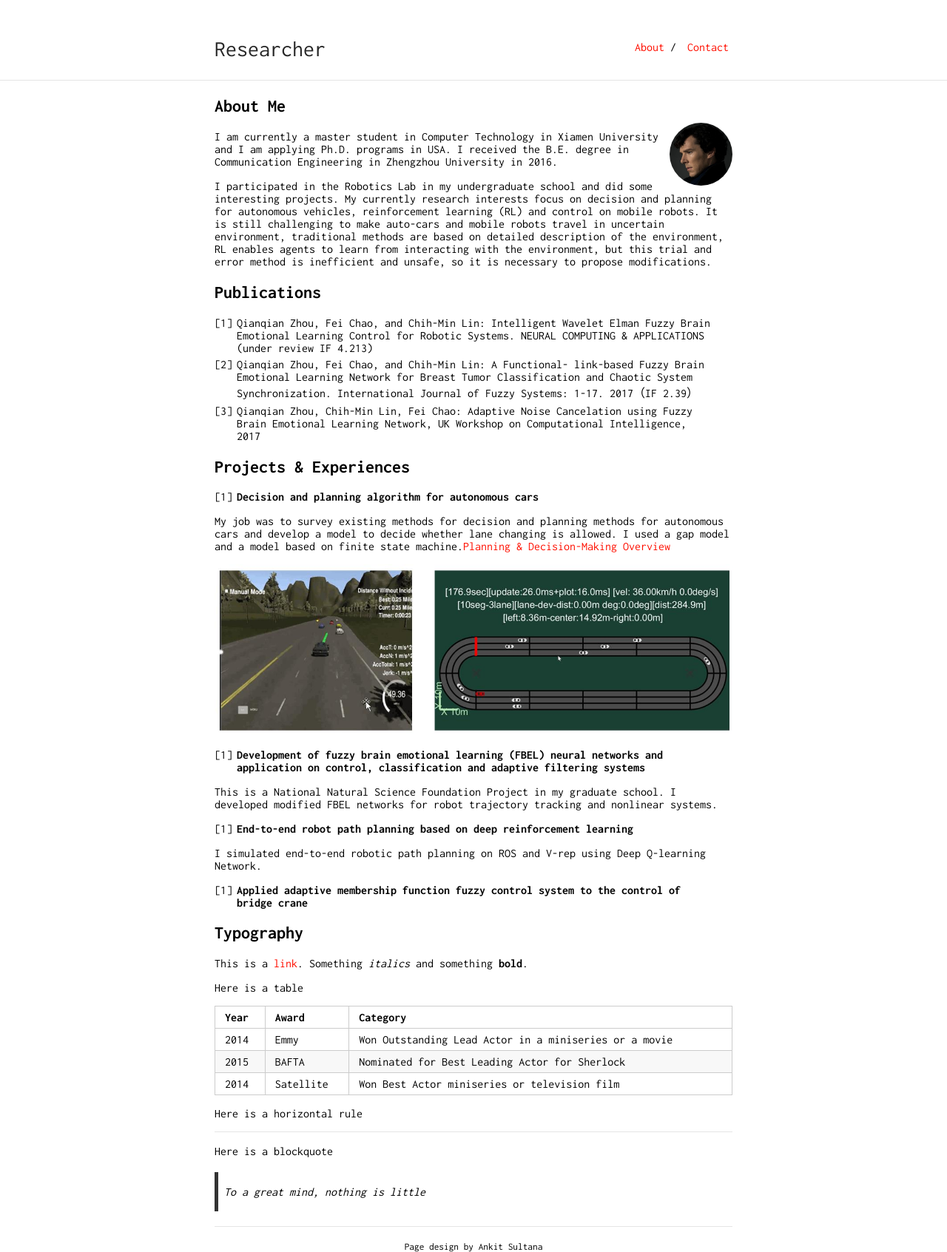
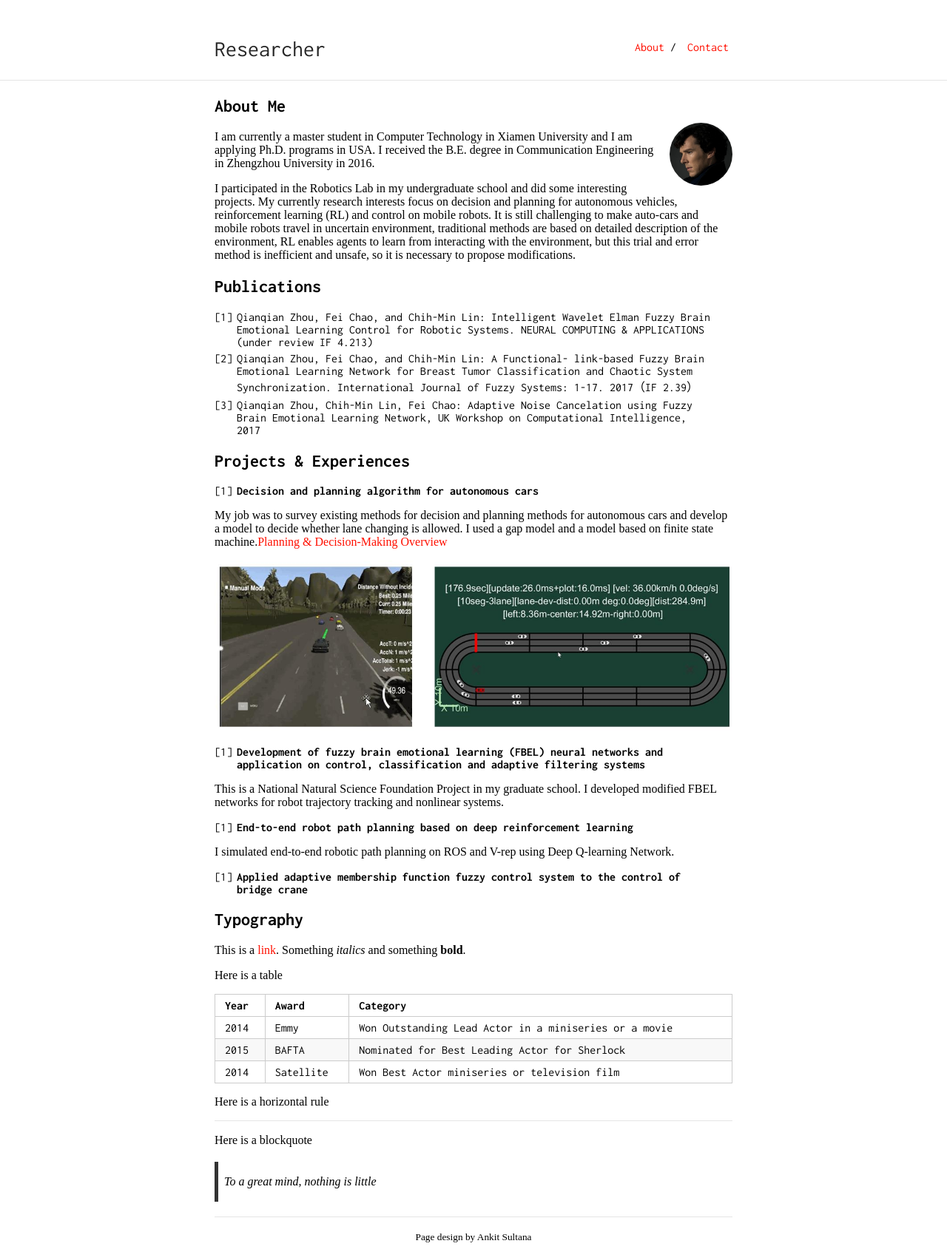
Before and after one commit to Zhouqianqian/Zhouqianqian.github.io, a Jekyll site: the page built from index.md, in a window 1280 px wide. Shown: the whole page at 74% size. Built offline with Jekyll 4.4.1, drawn with Linux system fonts in a browser that asks for light colours; our own code applies the rules of GitHub Pages for plain Markdown files.

Commit message:
change font

```diff
--- a/_sass/_style.scss
+++ b/_sass/_style.scss
@@ -27,6 +27,10 @@ hr {
     border-top: 1px solid rgba(0, 0, 0, 0.1);
     border-bottom: 1px solid rgba(255, 255, 255, 0.3);
 }
+
+p{font-family:"Times New Roman", Times, serif;}
+p.normal {font-style:normal;}
+
 .keith {
     text-align: justify;
 }
```
